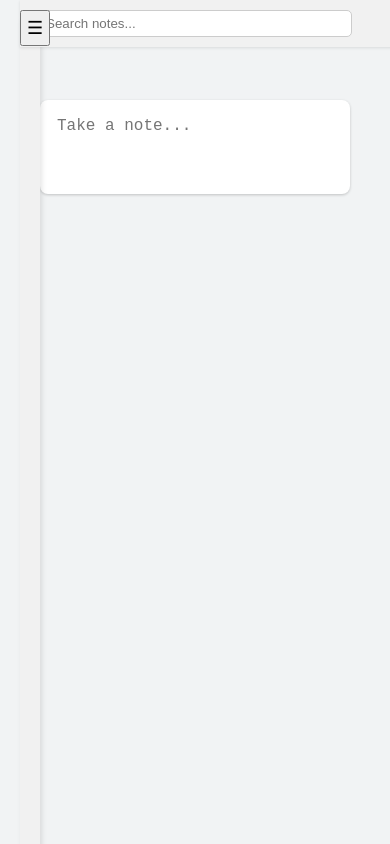
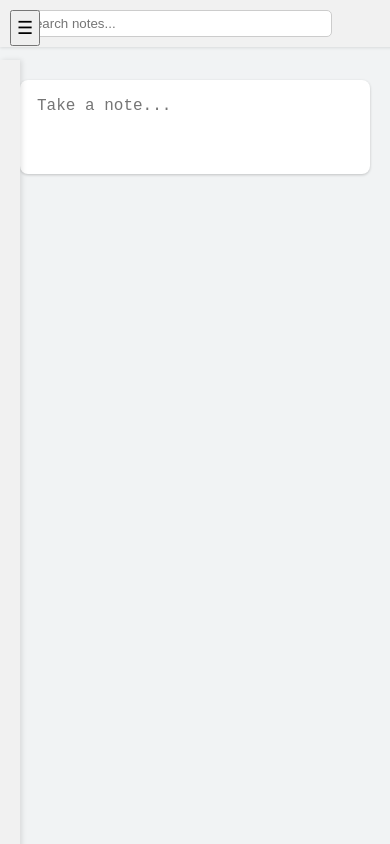
Before and after one commit to Vishal643/notes-app, a React (Create React App) app: page / in a window 390 px wide. Built offline with nearby package versions, Linux system fonts and the light colour scheme.

Commit message:
feat: sidebar and content on mobile screen

```diff
--- a/public/index.html
+++ b/public/index.html
@@ -2,7 +2,10 @@
 <html lang="en">
 	<head>
 		<meta charset="utf-8" />
-    <link rel="icon" href="%PUBLIC_URL%/favicon.ico" />
+		<link
+			rel="icon"
+			href="https://ssl.gstatic.com/keep/icon_2020q4v2_128.png"
+		/>
 		<meta name="viewport" content="width=device-width, initial-scale=1" />
 		<meta name="theme-color" content="#000000" />
 		<meta
@@ -24,7 +27,7 @@
       work correctly both with client-side routing and a non-root public URL.
       Learn how to configure a non-root public URL by running `npm run build`.
     -->
-    <title>React App</title>
+		<title>MiniNotes</title>
 	</head>
 	<body>
 		<noscript>You need to enable JavaScript to run this app.</noscript>
--- a/src/App.tsx
+++ b/src/App.tsx
@@ -12,15 +12,16 @@ const App: React.FC = () => {
 	const handleToggleSidebar = () => {
 		setSidebarVisible(!isSidebarVisible);
 	};
+
 	return (
 		<Provider store={store}>
-			<div className='app'>
+			<div
+				className={`app ${
+					isSidebarVisible ? '' : 'main-content-with-sidebar'
+				}`}>
 				<Navbar onToggleSidebar={handleToggleSidebar} />
-				<Sidebar className={isSidebarVisible ? '' : 'hidden'} />
-				<div
-					className={`main-content   ${
-						isSidebarVisible ? 'main-content-with-sidebar' : ''
-					}`}>
+				<Sidebar isVisible={isSidebarVisible} />
+				<div className='main-content'>
 					<NotesContainer />
 				</div>
 			</div>
--- a/src/components/navigation/Navbar.tsx
+++ b/src/components/navigation/Navbar.tsx
@@ -13,18 +13,18 @@ const Navbar: React.FC<NavbarProps> = ({ onToggleSidebar }) => {
 	const handleSearchChange = (e: React.ChangeEvent<HTMLInputElement>) => {
 		const query = e.target.value;
 		setSearch(query);
-		dispatch(setSearchQuery(query)); // Dispatch the action to Redux
+		dispatch(setSearchQuery(query));
 	};
 
 	return (
 		<div className='navbar'>
-			<span className='navbar-logo'>My Notes</span>
+			<span className='navbar-logo'>Notes</span>
 			<input
 				type='text'
 				className='navbar-search'
 				placeholder='Search notes...'
 				value={search}
-				onChange={handleSearchChange} // Connect to handleSearchChange function
+				onChange={handleSearchChange}
 			/>
 			<button className='navbar-toggle' onClick={onToggleSidebar}>
 				☰
--- a/src/components/navigation/Sidebar.tsx
+++ b/src/components/navigation/Sidebar.tsx
@@ -2,10 +2,11 @@ import React from 'react';
 
 interface SidebarProps {
 	className?: string;
+	isVisible: boolean;
 }
-const Sidebar: React.FC<SidebarProps> = ({ className }) => {
+const Sidebar: React.FC<SidebarProps> = ({ className, isVisible }) => {
 	return (
-		<div className={`sidebar ${className}`}>
+		<div className={`sidebar ${isVisible ? 'visible' : 'hidden'}`}>
 			<ul>
 				<li>Notes</li>
 				<li>Pinned</li>
--- a/src/styles/styles.css
+++ b/src/styles/styles.css
@@ -1,3 +1,4 @@
+/* Ensure body has a box-sizing setting */
 body {
 	font-family: Arial, sans-serif;
 	background-color: #f1f3f4;
@@ -6,8 +7,12 @@ body {
 	box-sizing: border-box;
 }
 
+/* App Container */
 .app {
-	padding: 20px;
+	display: flex;
+	flex-direction: column;
+	height: 100vh;
+	overflow: hidden;
 }
 
 /* Sidebar Styles */
@@ -16,14 +21,18 @@ body {
 	background-color: #f1f1f1;
 	padding: 10px;
 	position: fixed;
-	height: 100%;
+	height: calc(100vh - 60px); /* Adjust height to account for the navbar */
+	top: 60px; /* Position below the navbar */
+	left: 0;
 	overflow-y: auto;
-	transition: transform 0.3s ease;
+	transition: transform 0.3s ease, visibility 0.3s ease; /* Add transition for visibility */
 	box-shadow: 2px 0 5px rgba(0, 0, 0, 0.1);
+	z-index: 2; /* Ensure it is above other content */
 }
 
 .sidebar.hidden {
 	transform: translateX(-100%);
+	visibility: hidden; /* Hide the sidebar completely */
 }
 
 .sidebar ul {
@@ -74,15 +83,17 @@ body {
 
 /* Main Content Styles */
 .main-content {
-	display: flex;
-	flex-direction: column;
-	margin-top: 60px;
+	margin-top: 60px; /* Margin to avoid overlap with the navbar */
+	margin-left: 220px; /* Margin to account for the sidebar */
 	padding: 20px;
 	box-sizing: border-box;
+	flex-grow: 1; /* Allow it to grow and fill available space */
+	overflow-y: auto; /* Ensure content scrolls if it overflows */
 }
 
+/* Adjustments when sidebar is hidden */
 .main-content-with-sidebar {
-	margin-left: 220px; /* Adjusted for sidebar */
+	margin-left: 0;
 }
 
 /* Notes Section Styles */
@@ -271,7 +282,12 @@ body {
 	}
 
 	.sidebar {
-		width: 150px;
+		width: 250px; /* Adjust width for better visibility on mobile */
+	}
+
+	.sidebar.hidden {
+		width: 0;
+		overflow: hidden; /* Hide overflow when sidebar is hidden */
 	}
 
 	.main-content {
@@ -305,11 +321,11 @@ body {
 	.navbar-toggle {
 		display: block;
 		position: absolute;
-		left: 0px;
+		left: 10px;
 		top: 10px;
 		cursor: pointer;
 		padding: 5px;
 		font-size: 18px;
-		margin-right: 5px;
+		z-index: 3; /* Ensure it is above other content */
 	}
 }
```
Lines whose indentation alone changed are shown as unchanged.
